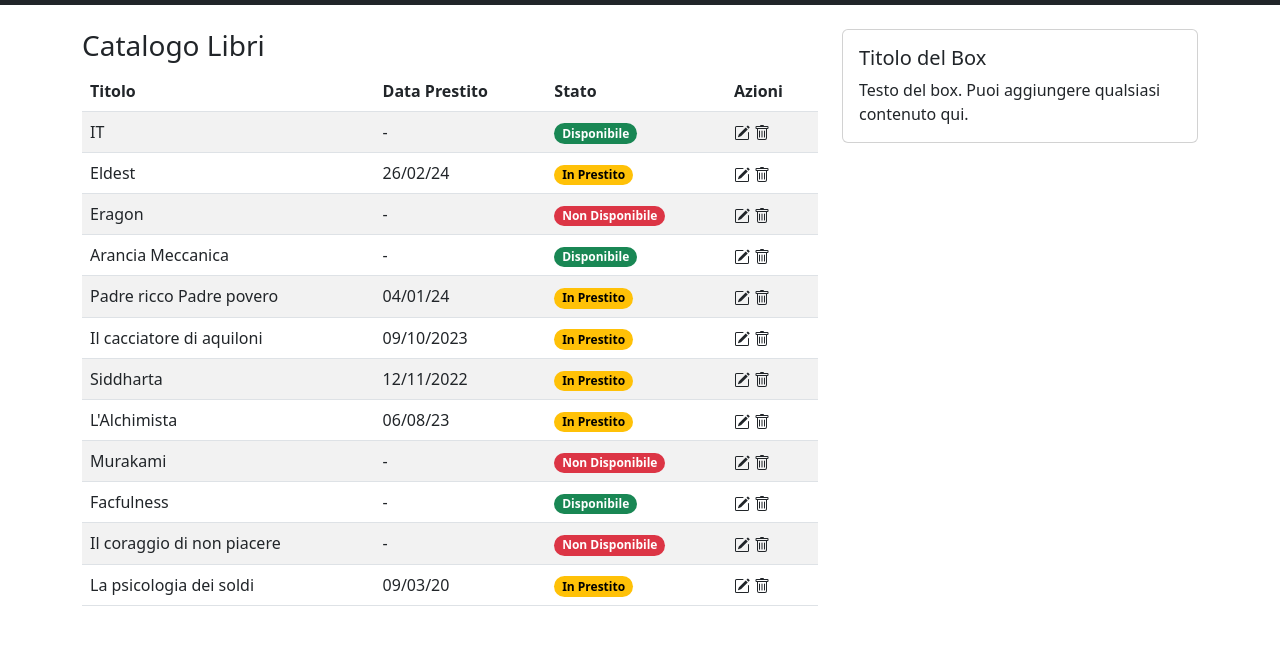
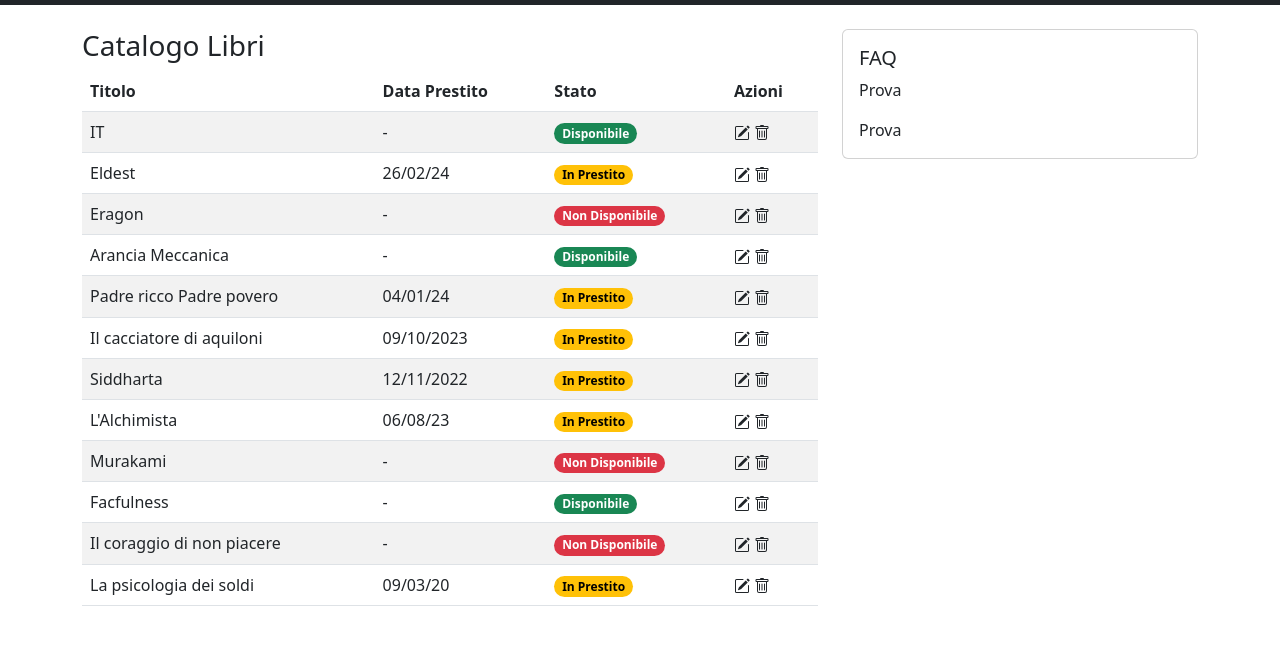
Before and after one commit to RFlow3r7/Bootstrap-Dashboard, a plain HTML site: page index.html in a window 1280 px wide. Shown: the part 61-706 px from the top of the page. Drawn offline with nearby package versions, Linux system fonts and the light colour scheme.

Commit message:
Update: Da terminare la colonna destra

```diff
--- a/index.html
+++ b/index.html
@@ -338,9 +338,9 @@
         <div class="mt-4"> </div>
         <div class="card">
             <div class="card-body">
-                <!-- Contenuto del box -->
-                <h5 class="card-title">Titolo del Box</h5>
-                <p class="card-text">Testo del box. Puoi aggiungere qualsiasi contenuto qui.</p>
+                <h5 class="card-title">FAQ</h5>
+                <p class="card-text">Prova</p>
+                <p class="card-text">Prova</p>
             </div>
         </div>
     </div>
```
